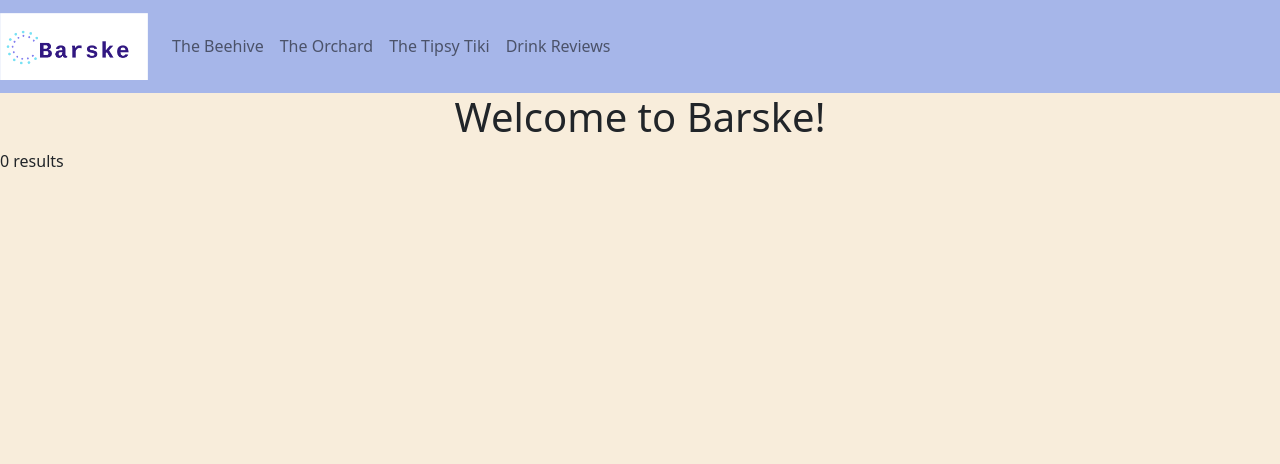
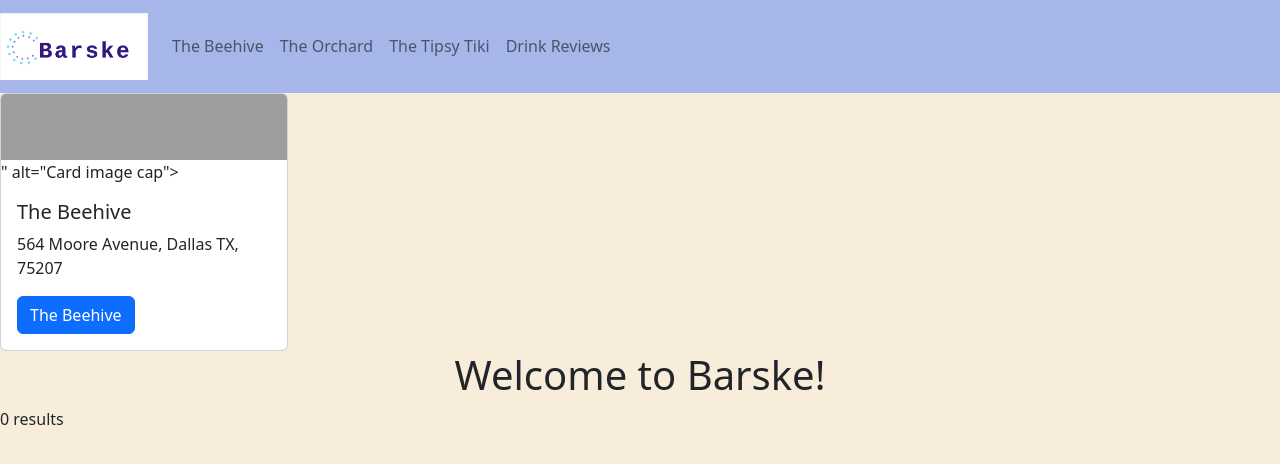
Before and after one commit to emilyprivett/finalproject_mis4013, a PHP site: page / in a window 1280 px wide. Shown: the top 464 px of the page. Run offline with PHP 8.4, Linux system fonts and the light colour scheme; data that the repository does not hold is empty; grey boxes are pictures that could not be loaded.

Commit message:
Update index.php

```diff
--- a/index.php
+++ b/index.php
@@ -29,6 +29,16 @@
             </ul>
         </div>
     </nav>
+
+    <div class="card" style="width: 18rem;">
+  <img class="card-img-top" src="<img src="beehive.png" class="img-fluid" style="width:25t; height:50pt;">" alt="Card image cap">
+  <div class="card-body">
+    <h5 class="card-title">The Beehive</h5>
+    <p class="card-text">564 Moore Avenue, Dallas TX, 75207</p>
+    <a href="beehive.html" class="btn btn-primary">The Beehive</a>
+  </div>
+</div>
+
     <h1 style="text-align:center;">Welcome to Barske!</h1>
     <?php
 $servername = "localhost";
```
